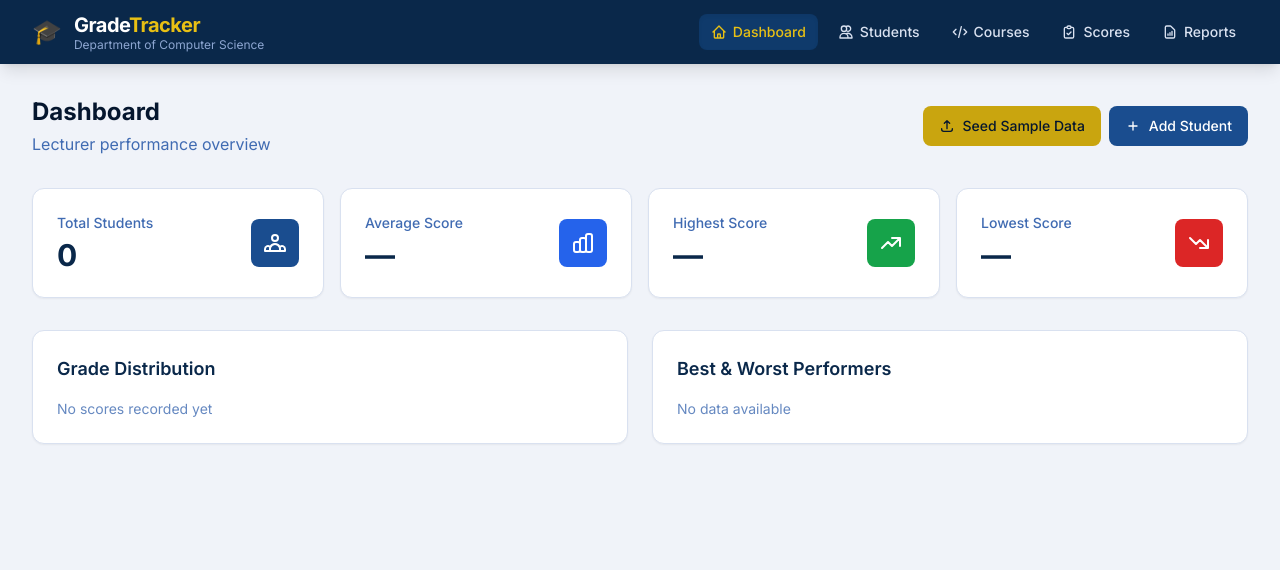
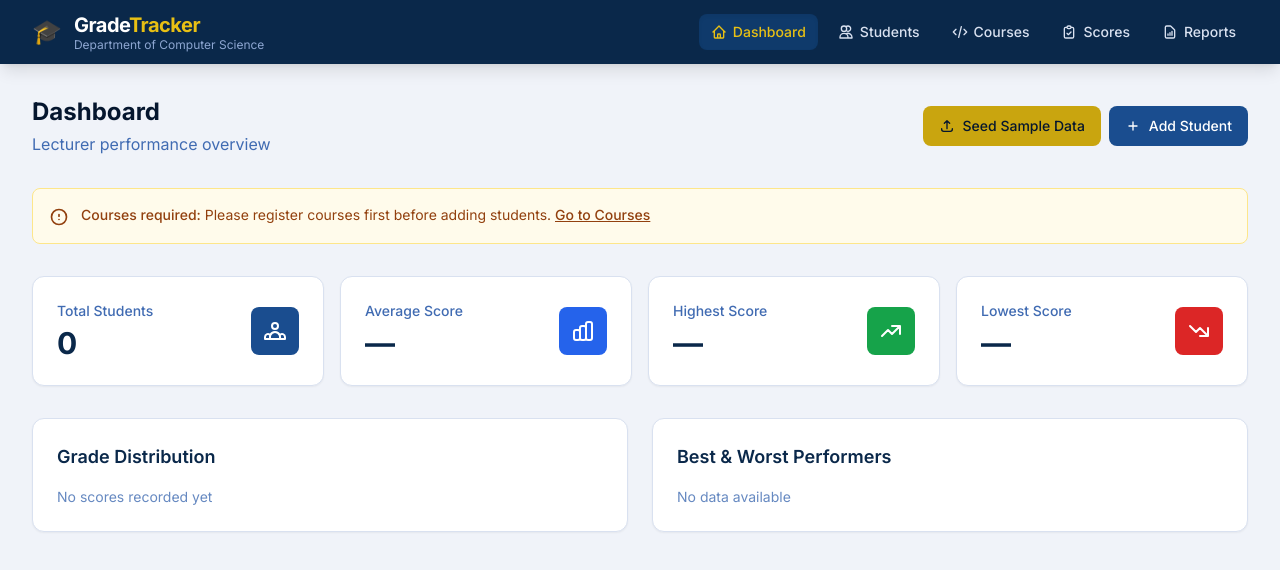
Before and after one commit to enagihauwa/Students-Grade-Tracker, a React (Vite) app: page / in a window 1280 px wide. Shown: the top 570 px of the page. Built offline with nearby package versions, Linux system fonts and the light colour scheme.

Commit message:
Include a notification of the dashboard to register course

```diff
--- a/src/pages/Dashboard.jsx
+++ b/src/pages/Dashboard.jsx
@@ -2,7 +2,7 @@ import { useState, useEffect } from "react";
 import { Link } from "react-router-dom";
 import StatsCard from "../components/StatsCard";
 import GradeBadge from "../components/GradeBadge";
-import { getStudents, clearStudents, seedStudents } from "../utils/storage";
+import { getStudents, clearStudents, seedStudents, getCourses } from "../utils/storage";
 import sampleStudents from "../utils/seed";
 import { computeStats, calculateGrade } from "../utils/grading";
 
@@ -15,6 +15,8 @@ export default function Dashboard() {
   useEffect(() => {
     setStudents(getStudents());
   }, []);
+
+  const courses = getCourses();
 
   const handleClear = () => {
     if (!window.confirm("Delete ALL student data permanently? This cannot be undone.")) return;
@@ -71,6 +73,19 @@ export default function Dashboard() {
           </Link>
         </div>
       </div>
+
+      {/* No Courses Notification */}
+      {courses.length === 0 && (
+        <div className="flex items-start gap-3 p-4 bg-amber-50 border border-amber-200 text-amber-800 rounded-lg text-sm">
+          <svg className="w-5 h-5 mt-0.5 shrink-0" fill="none" stroke="currentColor" viewBox="0 0 24 24">
+            <path strokeLinecap="round" strokeLinejoin="round" strokeWidth={2} d="M12 9v2m0 4h.01M21 12a9 9 0 11-18 0 9 9 0 0118 0z" />
+          </svg>
+          <div>
+            <span className="font-medium">Courses required:</span> Please register courses first before adding students.{" "}
+            <Link to="/courses" className="underline font-medium hover:text-amber-900">Go to Courses</Link>
+          </div>
+        </div>
+      )}
 
       {/* Stats Cards */}
       <div className="grid grid-cols-1 sm:grid-cols-2 lg:grid-cols-4 gap-4">
```
